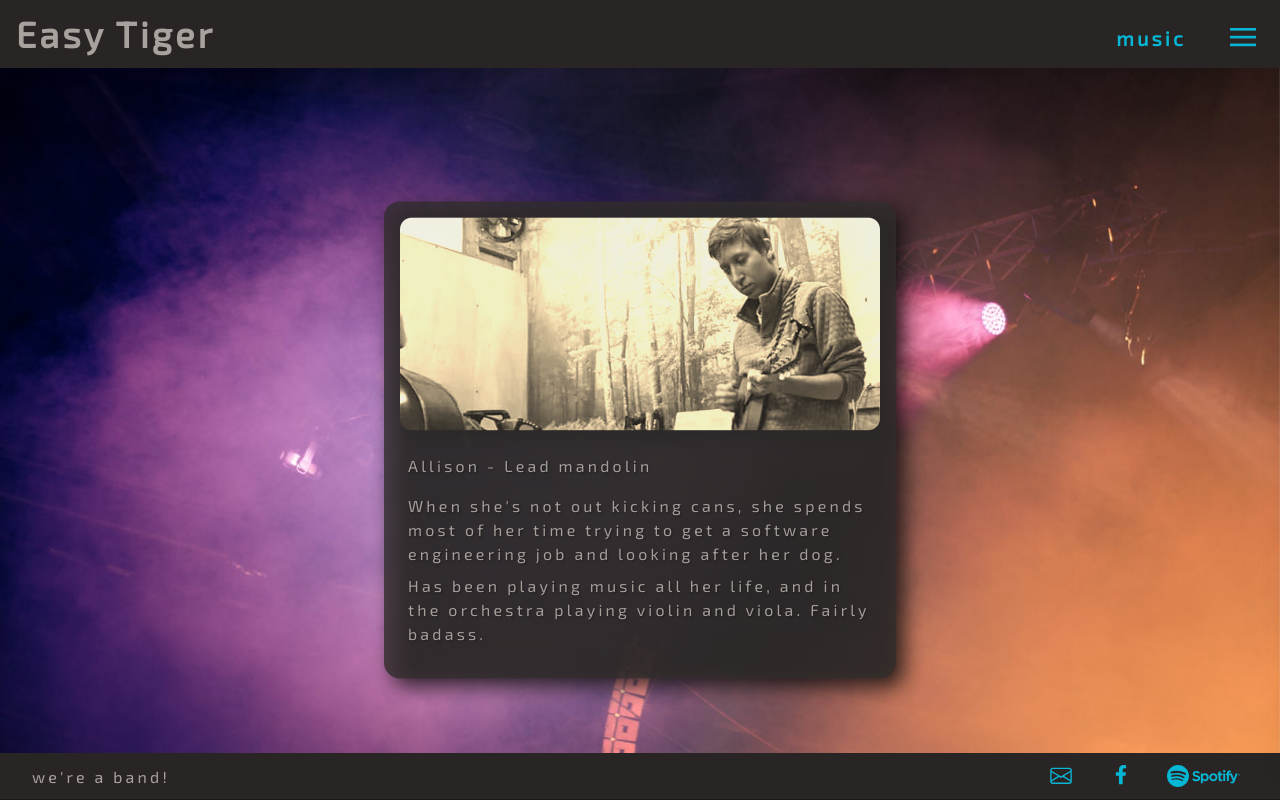
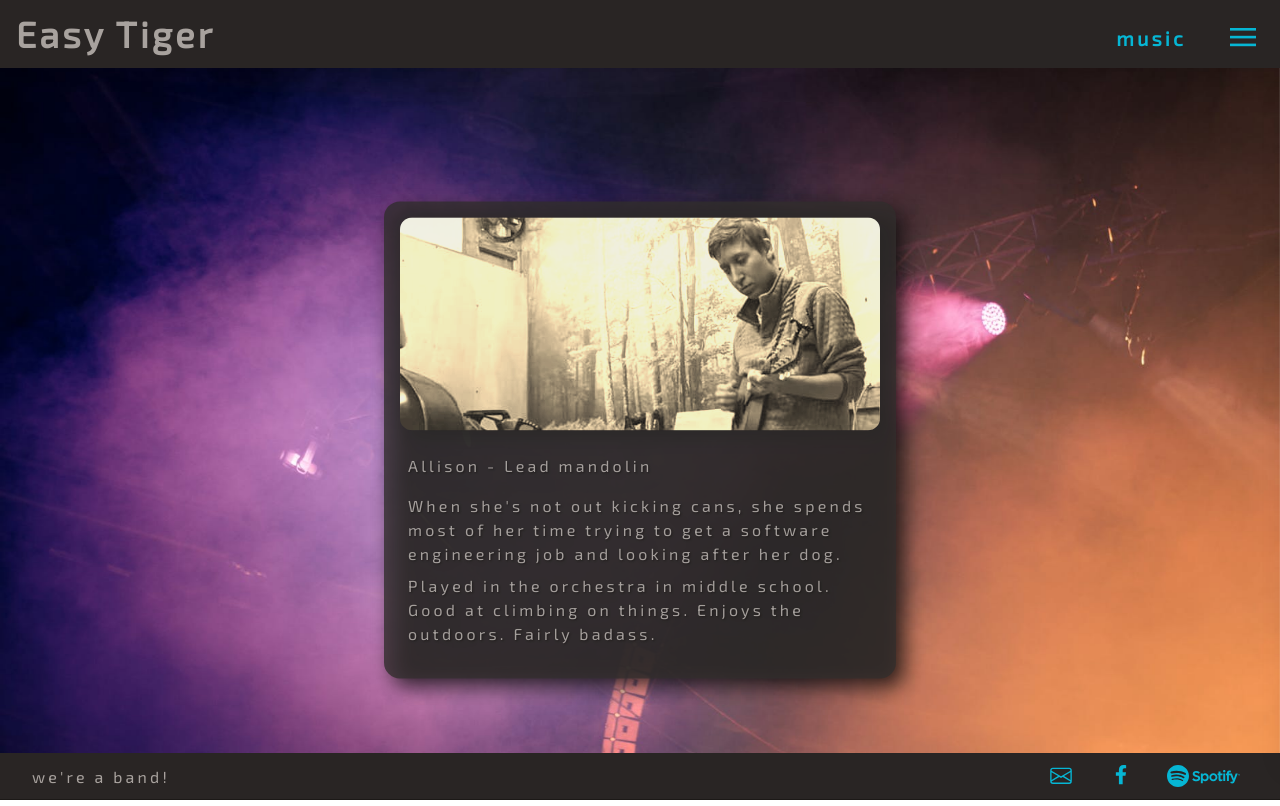
Before and after one commit to allisondurham/easyTiger, a React (Create React App) app: page /allison in a window 1280 px wide. Built offline with nearby package versions, Linux system fonts and the light colour scheme.

Commit message:
update my bio

```diff
--- a/src/components/members/Allison.jsx
+++ b/src/components/members/Allison.jsx
@@ -21,7 +21,7 @@ export default function Allison() {
             When she's not out kicking cans, she spends most of her time trying to get a software engineering job and looking after her dog.
           </p>
           <p className="pt-2 text-left font-weight-light">
-            Has been playing music all her life, and in the orchestra playing violin and viola.  Fairly badass.
+            Played in the orchestra in middle school. Good at climbing on things. Enjoys the outdoors.  Fairly badass.
           </p>
         </div>
       </div>
```
